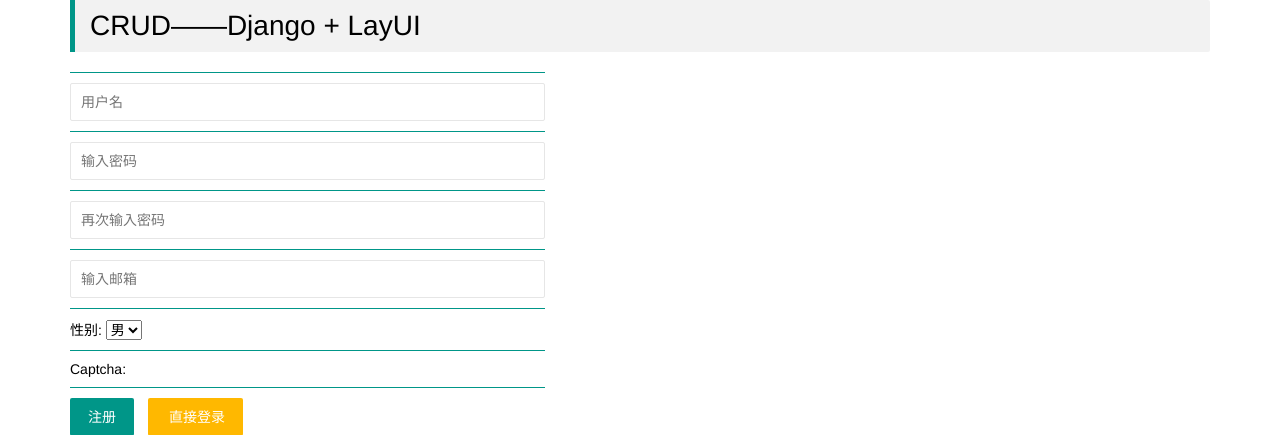
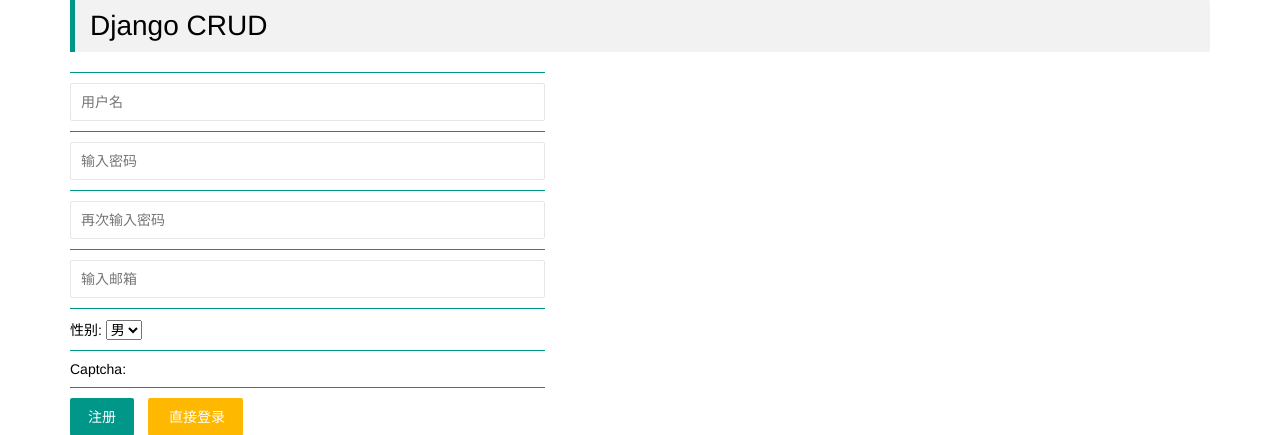
Before and after one commit to fanyaow/django_crud, a Django app: page /register/ in a window 1280 px wide. Shown: the top 435 px of the page. Run offline with Django 3.2, Linux system fonts and the light colour scheme.

Commit message:
修改页面提示

```diff
--- a/templates/index.html
+++ b/templates/index.html
@@ -3,9 +3,9 @@
     <div class="layui-container">
         <blockquote class="layui-elem-quote">
              {% if request.session.is_login %}
-            <h1>CRUD——Django + LayUI,欢迎{{ request.session.user_name }}回来 ||  <a style="color:chartreuse " href="/logout/">注销</a>  </h1>
+            <h1>Django CRUD ,欢迎{{ request.session.user_name }}回来 ||  <a style="color:chartreuse " href="/logout/">退出登录</a>  </h1>
             {% else %}
-            <h1>CRUD——Django + LayUI  </h1>
+            <h1>Django CRUD  </h1>
             {% endif %}
         </blockquote>
         {# 查询学生模块 #}
--- a/templates/login.html
+++ b/templates/login.html
@@ -3,9 +3,9 @@
     <div class="layui-container">
         <blockquote class="layui-elem-quote">
           {% if request.session.is_login %}
-            <h1>CRUD——Django + LayUI,欢迎{{ request.session.user_name }}回来 ||  <a style="color:chartreuse " href="/logout/">注销</a>  </h1>
+           <h1>Django CRUD ,欢迎{{ request.session.user_name }}回来 ||  <a style="color:chartreuse " href="/logout/">退出登录</a>  </h1>
             {% else %}
-            <h1>CRUD——Django + LayUI  </h1>
+            <h1>Django CRUD </h1>
             {% endif %}
         </blockquote>
         {# 查询学生模块 #}
--- a/templates/register.html
+++ b/templates/register.html
@@ -3,9 +3,9 @@
     <div class="layui-container">
         <blockquote class="layui-elem-quote">
             {% if request.session.is_login %}
-            <h1>CRUD——Django + LayUI,欢迎{{ request.session.user_name }}回来 ||  <a style="color:chartreuse " href="/logout/">注销</a>  </h1>
+            <h1>Django CRUD ,欢迎{{ request.session.user_name }}回来 ||  <a style="color:chartreuse " href="/logout/">退出登录</a>  </h1>
             {% else %}
-            <h1>CRUD——Django + LayUI  </h1>
+            <h1>Django CRUD  </h1>
             {% endif %}
         </blockquote>
 
--- a/templates/student/add.html
+++ b/templates/student/add.html
@@ -2,7 +2,7 @@
 {% block content %}
     <div class="layui-container">
         <blockquote class="layui-elem-quote">
-            <h1>CRUD——Django + LayUI,欢迎{{ request.session.user_name }}回来 ||  <a style="color:chartreuse " href="/logout/">登出</a>  </h1>
+            <h1>Django CRUD ,欢迎{{ request.session.user_name }}回来 ||  <a style="color:chartreuse " href="/logout/">退出登录</a>  </h1>
         </blockquote>
 
         <div class="layui-row">
--- a/templates/student/all.html
+++ b/templates/student/all.html
@@ -2,7 +2,7 @@
 {% block content %}
     <div class="layui-container">
         <blockquote class="layui-elem-quote">
-             <h1>CRUD——Django + LayUI,欢迎{{ request.session.user_name }}回来 ||  <a style="color:chartreuse " href="/logout/">登出</a>  </h1>
+           <h1>Django CRUD ,欢迎{{ request.session.user_name }}回来 ||  <a style="color:chartreuse " href="/logout/">退出登录</a>  </h1>
         </blockquote>
         {# 查询学生模块 #}
         <form action="/search" method="get">
--- a/templates/student/update.html
+++ b/templates/student/update.html
@@ -3,9 +3,9 @@
     <div class="layui-container">
         <blockquote class="layui-elem-quote">
             {% if request.session.is_login %}
-            <h1>CRUD——Django + LayUI,欢迎{{ request.session.user_name }}回来 ||  <a style="color:chartreuse " href="/logout/">注销</a>  </h1>
+           <h1>Django CRUD ,欢迎{{ request.session.user_name }}回来 ||  <a style="color:chartreuse " href="/logout/">退出登录</a>  </h1>
             {% else %}
-            <h1>CRUD——Django + LayUI  </h1>
+            <h1>Django CRUD </h1>
             {% endif %}
         </blockquote>
 
```
